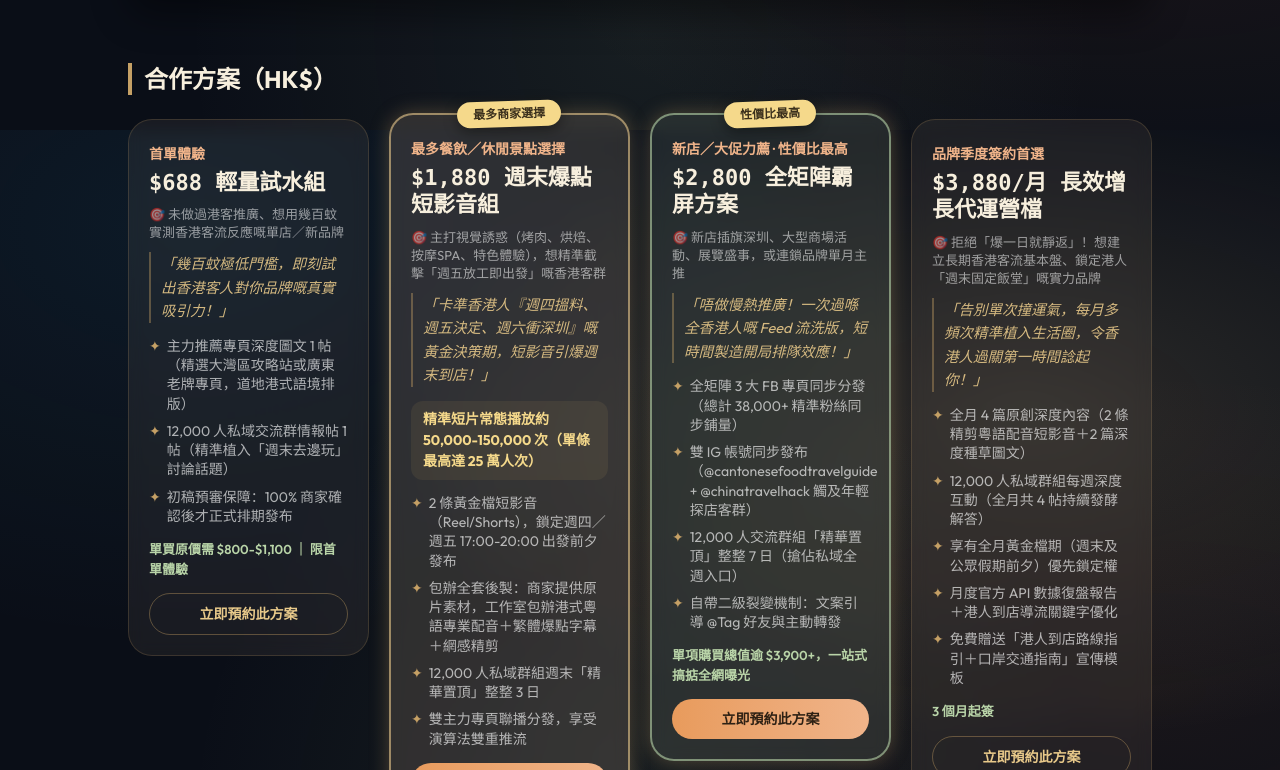
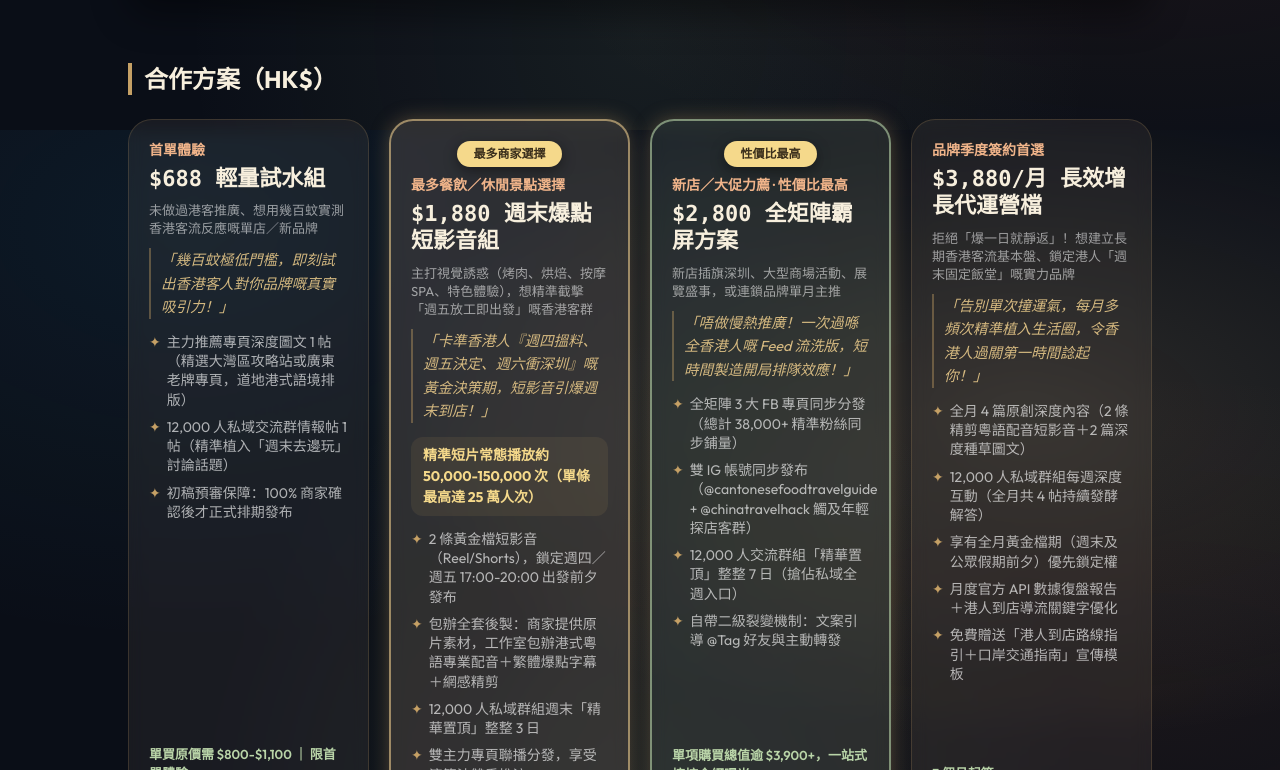
Before and after one commit to zzzzzerozzzz/podcast-web, a Next.js app: page / in a window 1280 px wide. Shown: the part 3070-3840 px from the top of the page. Built offline with nearby package versions, Linux system fonts and the light colour scheme.

Commit message:
定價卡統一尺碼長方格：grid拉齊等高/明星卡刪上浮translate/badge轉卡內置不突出/清🎯殘留

```diff
--- a/app/page.tsx
+++ b/app/page.tsx
@@ -633,7 +633,7 @@ export default function Home() {
       <section className="px-6 py-8">
         <div className="max-w-5xl mx-auto">
           <h2 className="text-2xl font-bold pl-3 mb-6 border-l-4 border-[#c5a065] text-[#f7efdd]">{t.priceTitle}</h2>
-          <div className="grid sm:grid-cols-2 xl:grid-cols-4 gap-4 xl:gap-5 mb-6 items-start">
+          <div className="grid sm:grid-cols-2 xl:grid-cols-4 gap-4 xl:gap-5 mb-6">
             {t.packages.map((p) => {
               const morandi =
                 p.star === "top"
@@ -645,17 +645,17 @@ export default function Home() {
                 <div
                   key={p.name}
                   className={`rounded-3xl p-5 backdrop-blur flex flex-col relative ${morandi} ${
-                    p.star ? "glow-gold md:-translate-y-1.5" : ""
+                    p.star ? "glow-gold" : ""
                   }`}
                 >
                   {p.star ? (
-                    <div className="self-center absolute -top-3.5 bg-[#f5d98b] text-[#3a2f1c] text-[12px] font-bold rounded-full px-4 py-1 shadow-[0_4px_14px_rgba(0,0,0,0.4)] rotate-[-2deg]">
+                    <div className="self-center mb-2 bg-[#f5d98b] text-[#3a2f1c] text-[12px] font-bold rounded-full px-4 py-1 shadow-[0_4px_14px_rgba(0,0,0,0.4)]">
                       {p.star === "top" ? t.starTop : t.starValue}
                     </div>
                   ) : null}
-                  <div className="text-[14px] font-semibold text-[#f0b48a] mb-1 mt-1">{p.tag}</div>
+                  <div className="text-[14px] font-semibold text-[#f0b48a] mb-1">{p.tag}</div>
                   <div className="text-[22px] leading-tight font-bold font-mono tabular-nums mb-2.5 text-[#f7efdd]">{p.name}</div>
-                  <p className="text-[13px] text-white/55 leading-snug mb-2.5">🎯 {p.who}</p>
+                  <p className="text-[13px] text-white/55 leading-snug mb-2.5">{p.who}</p>
                   <p className="text-[14.5px] text-[#e8c98a]/90 italic leading-relaxed border-l-2 border-[#c5a065]/40 pl-2.5 mb-3.5">
                     「{p.hook}」
                   </p>
```
